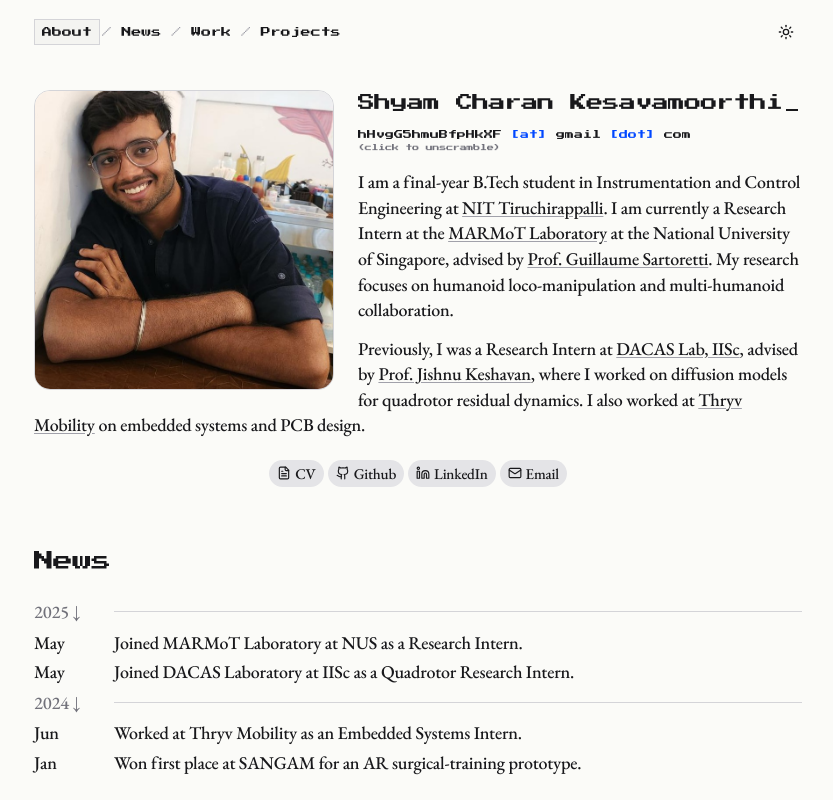
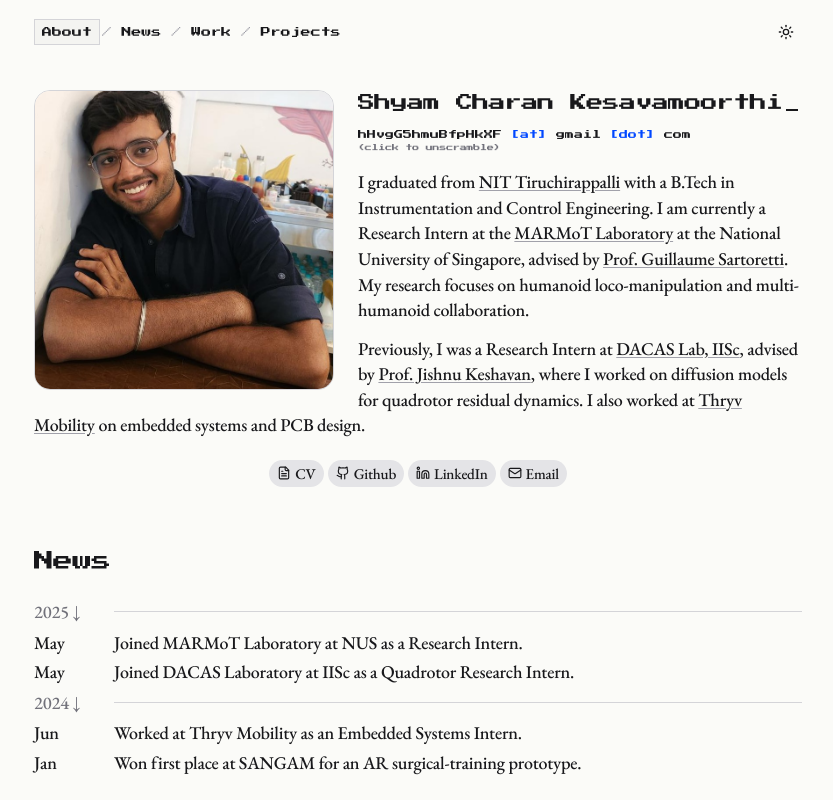
Before and after one commit to InclinedTaco/InclinedTaco.github.io, a Next.js app: page / in a window 1280 px wide. Shown: the top 800 px of the page, without its empty margins (222-1055 px from the left). Built offline with nearby package versions, Linux system fonts and the light colour scheme.

Commit message:
Update NIT Trichy graduation status

```diff
--- a/app/page.tsx
+++ b/app/page.tsx
@@ -167,12 +167,12 @@ export default function Home() {
             </h1>
             <EmailScrambler />
             <p>
-              I am a final-year B.Tech student in Instrumentation and Control
-              Engineering at{' '}
+              I graduated from{' '}
               <a href="https://www.nitt.edu/" target="_blank" rel="noreferrer">
                 NIT Tiruchirappalli
               </a>
-              . I am currently a Research Intern at the{' '}
+              {' '}with a B.Tech in Instrumentation and Control Engineering. I am
+              currently a Research Intern at the{' '}
               <a href="https://marmotlab.org/" target="_blank" rel="noreferrer">
                 MARMoT Laboratory
               </a>{' '}
```
